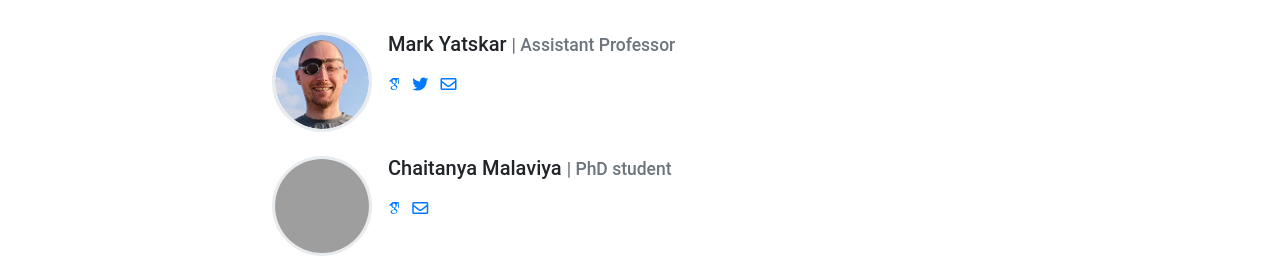
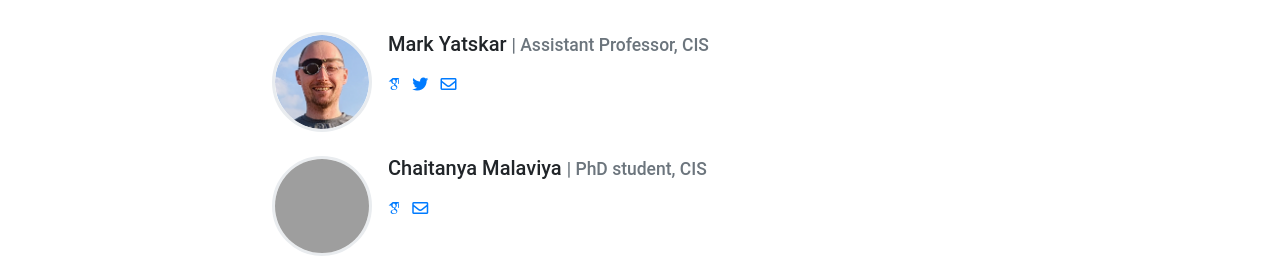
Before and after one commit to penncoeval/penncoeval, a Jekyll site: the page built from pages/team.md, in a window 1280 px wide. Shown: the part 259-526 px from the top of the page. Built offline with Jekyll 4.4.1, drawn with Linux system fonts in a browser that asks for light colours; some web fonts are replaced; grey boxes are pictures that could not be loaded.

Commit message:
Update team.yml

```diff
--- a/_data/team.yml
+++ b/_data/team.yml
@@ -1,7 +1,7 @@
 # Project team members listed below will appear on the /team page
 
 - name: Mark Yatskar
-  role: Assistant Professor # Will appear next to name
+  role: Assistant Professor, CIS # Will appear next to name
   image: assets/theme/images/mark-cropped.png # Can be external link
   # description: > # Can be Markdown
   #   Protagonist, from the 20th century. Many times great-uncle to Professor Hubert Farnsworth.
@@ -10,7 +10,7 @@
   email: myatskar@seas.upenn.edu
 
 - name: Chaitanya Malaviya
-  role: PhD student
+  role: PhD student, CIS
   image: assets/theme/images/chaitanya-cropped.jpg # Can be external link
   googlescholar: s3MzzwwAAAAJ&hl=en
   email: cmalaviy@seas.upenn.edu
```
